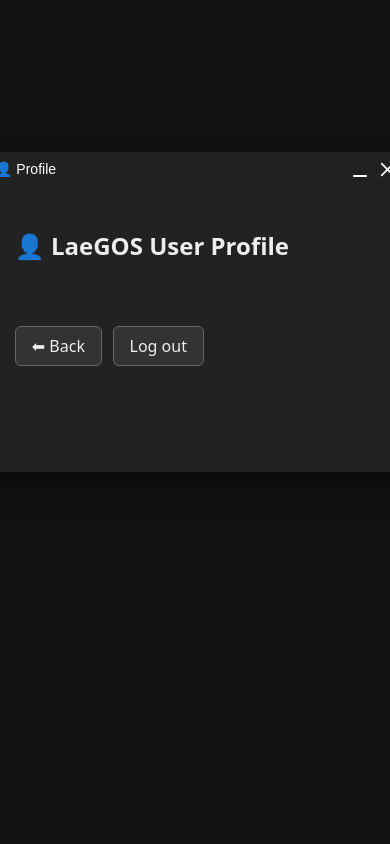
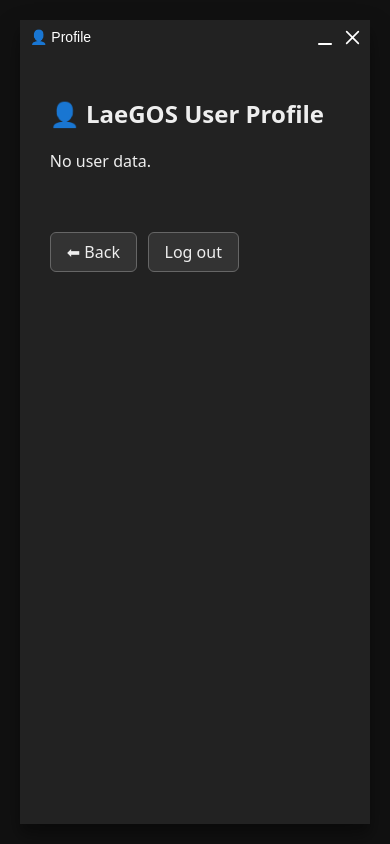
Before and after one commit to tambetvali/LaeGOS-Widgets, a Flask app: template templates/profile.html in a window 390 px wide. Run offline with Flask 3, Linux system fonts and the light colour scheme; the template is opened without the code that fills it, so the values that code supplies are empty.

Commit message:
Enhance profile.html with CSS variables and layout adjustments
Refactor CSS variables for theme support and improve layout responsiveness.

```diff
--- a/templates/profile.html
+++ b/templates/profile.html
@@ -5,19 +5,30 @@
     <title>LaeGOS — Profile</title>
 
     <style>
+        :root {
+            --bg: #111;
+            --win: #222;
+            --text: #eee;
+        }
+        body.day {
+            --bg: #f4f4f4;
+            --win: #ffffff;
+            --text: #111;
+        }
+
         html, body {
             height: 100%;
-            background: #111;
             margin: 0;
             overflow: auto;
-            color: #eee;
+            background: var(--bg);
+            color: var(--text);
             font-family: system-ui, sans-serif;
         }
 
         .wincontent {
             padding: 1.4rem 1.8rem;
-            background: #222;
-            height: 100%;
+            background: var(--win);
+            min-height: 100%;
             box-sizing: border-box;
         }
 
@@ -32,11 +43,15 @@
             text-decoration: none;
             margin-right: 0.4rem;
         }
-        .btn:hover { background: #444; }
+        body.day .btn {
+            background: #ddd;
+            border-color: #aaa;
+            color: #111;
+        }
+        .btn:hover { filter: brightness(1.1); }
     </style>
 </head>
-<body>
-
+<body class="{{ 'day' if user.registry.SYSTEM_DAYNIGHTMODE == 'Day' if user and user.get('registry') else '' }}">
 <div id="profile" class="wincontent">
     <h2>👤 LaeGOS User Profile</h2>
 
@@ -45,8 +60,11 @@
         {{ user.email }}<br>
         {% if user.name %}Name: {{ user.name }}<br>{% endif %}
         {% if user.picture %}
-            <img src="{{ user.picture }}" width="64" height="64" style="border-radius:50%; margin-top:0.5rem;">
+            <img src="{{ user.picture }}" width="64" height="64"
+                 style="border-radius:50%; margin-top:0.5rem;">
         {% endif %}
+    {% else %}
+        <p>No user data.</p>
     {% endif %}
 
     <br><br>
@@ -58,19 +76,26 @@
 
 <script>
 window.addEventListener("load", () => {
-    const centerX = window.innerWidth / 2 - 210;
-    const topY    = window.innerHeight * 0.18;
+    const vw = window.innerWidth;
+    const vh = window.innerHeight;
+
+    const content = document.getElementById("profile");
+    const desiredWidth  = Math.min(440, vw - 40);
+    const desiredHeight = Math.min(Math.max(content.offsetHeight + 40, 260), vh - 40);
+
+    const centerX = (vw - desiredWidth) / 2;
+    const topY    = Math.max(20, (vh - desiredHeight) / 4);
 
     new WinBox({
         title: "👤 Profile",
         class: ["no-full", "no-max"],
-        background: "#222",
+        background: "var(--win)",
         border: 1,
         x: centerX,
         y: topY,
-        width: 420,
-        height: 320,
-        mount: document.getElementById("profile")
+        width: desiredWidth,
+        height: desiredHeight,
+        mount: content
     });
 });
 </script>
```
